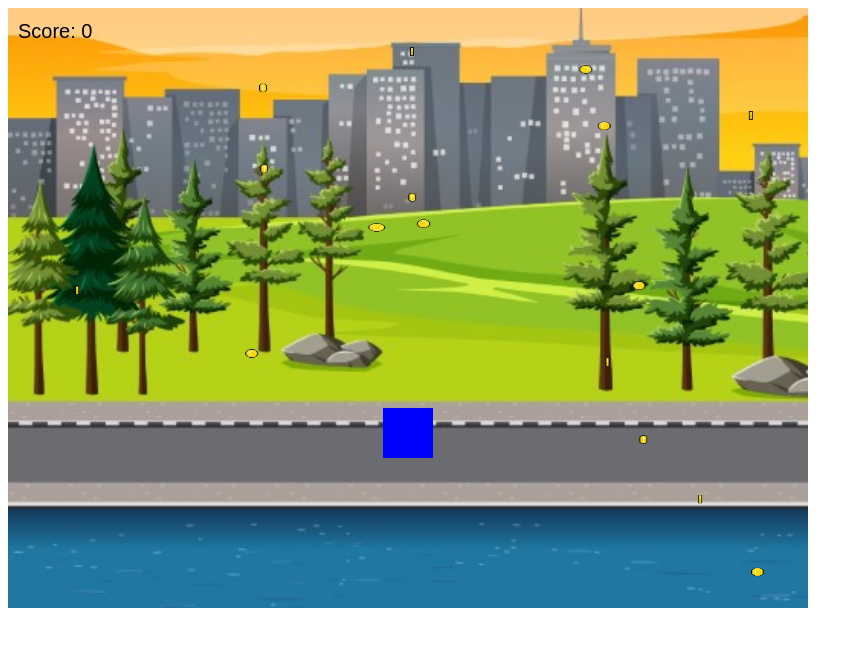
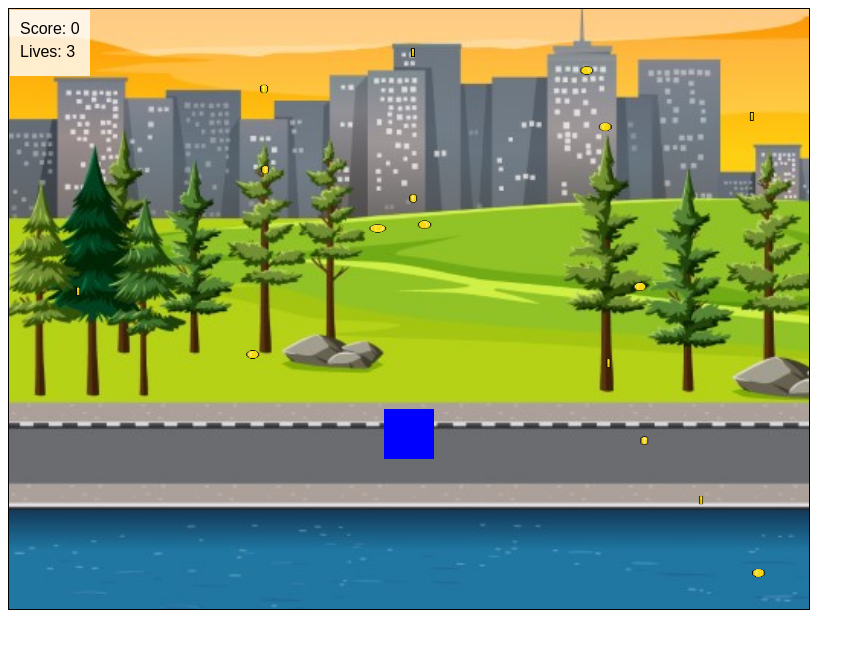
Before and after one commit to alenguren/CS50, a plain HTML site: page Final Project/index.html in a window 1280 px wide. Shown: the whole page, without its empty margins (0-865 px from the left). Drawn offline with Linux system fonts and the light colour scheme.

Commit message:
Updating the final project

```diff
--- a/Final Project/game.js
+++ b/Final Project/game.js
@@ -126,6 +126,7 @@ function update() {
       // Collision detected
       coins.splice(i, 1);
       score++;
+      updateScore();
     }
 
     // Remove coins that have fallen off the screen
@@ -156,11 +157,6 @@ function update() {
       coin.frameCount = 0;
     }
   }
-
-  // Display score
-  ctx.fillStyle = "black";
-  ctx.font = "20px Arial";
-  ctx.fillText("Score: " + score, 10, 30);
 
   // Apply gravity to the player
   if (player.y + player.height < 450) {
@@ -249,3 +245,15 @@ function updatePlayerPosition() {
 
 // Generate a new coin every second
 setInterval(generateCoins, 100);
+
+// Update the score in the HTML
+function updateScore() {
+  var scoreElement = document.getElementById("score");
+  scoreElement.innerText = "Score: " + score;
+}
+
+// Update the live information in the HTML
+function updateLiveInformation() {
+  var liveElement = document.getElementById("live");
+  liveElement.innerText = "Lives: " + lives;
+}
--- a/Final Project/index.html
+++ b/Final Project/index.html
@@ -5,7 +5,13 @@
     <link rel="stylesheet" type="text/css" href="styles.css">
 </head>
 <body>
-    <canvas id="gameCanvas" width="800" height="600"></canvas>
+    <div id="gameCanvasContainer">
+        <canvas id="gameCanvas" width="800" height="600"></canvas>
+        <div id="infoBox">
+          <span id="score">Score: 0</span>
+          <span id="live">Lives: 3</span>
+        </div>
+    </div>
     <script src="game.js"></script>
     <script src="gif.js"></script>
     <script src="gif.worker.js"></script>
--- a/Final Project/styles.css
+++ b/Final Project/styles.css
@@ -1,4 +1,17 @@
 #gameCanvas {
+    border: 1px solid black;
+}
+
+#infoBox {
+    position: absolute;
+    top: 10px;
+    left: 10px;
+    background-color: rgba(255, 255, 255, 0.8);
+    padding: 10px;
+    font-family: Arial, sans-serif;
+}
+
+#infoBox span {
     display: block;
-    background-color: #000;
+    margin-bottom: 5px;
 }
```
Also changed, not shown: Final Project/images/Missiles.png (added), Final Project/images/Missiles1.png (added), Final Project/images/Missiles2.png (added), Final Project/images/Missiles3.png (added).
